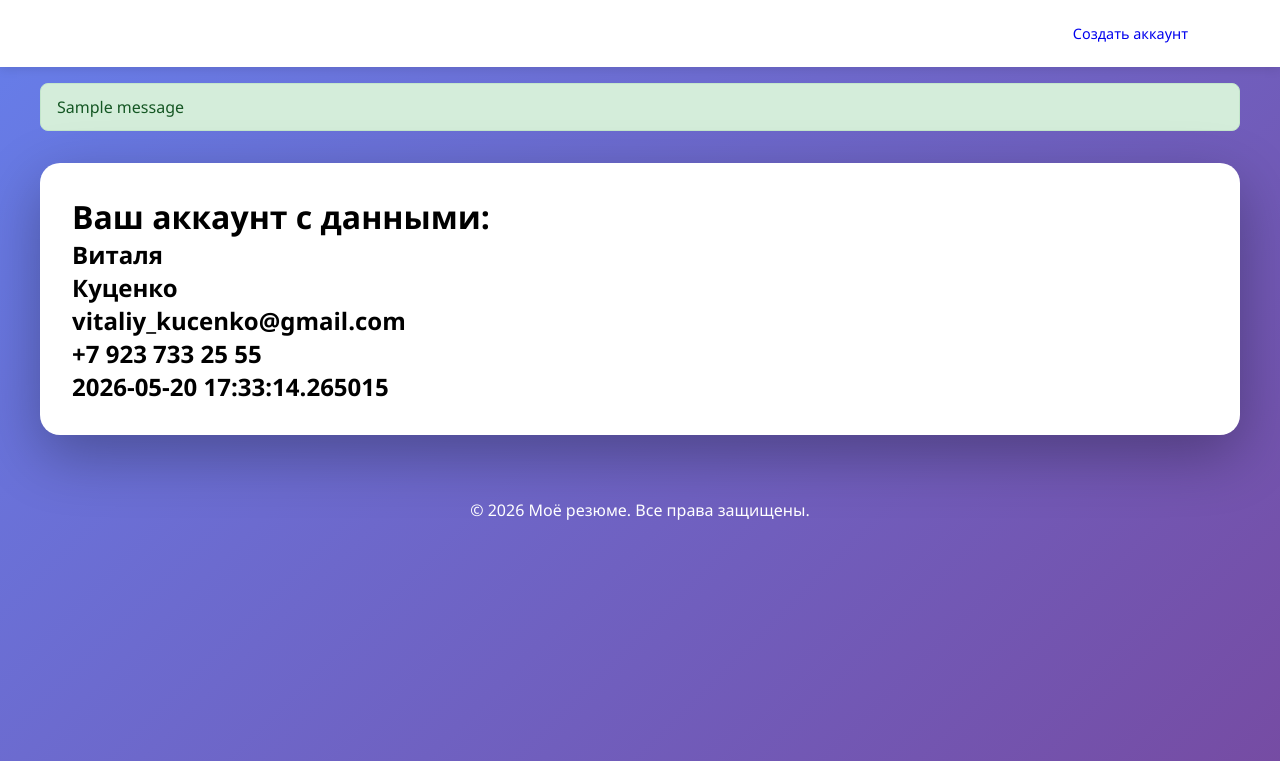
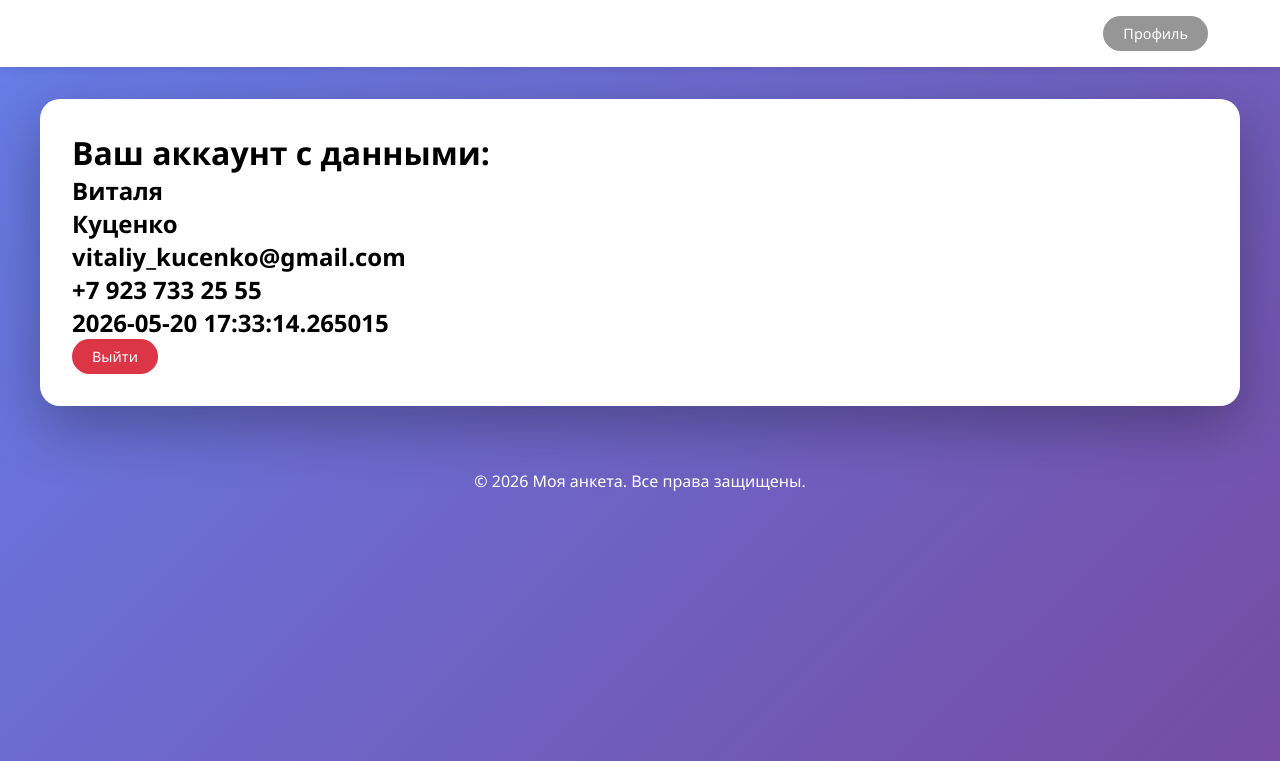
Before and after one commit to SergeyBalatskiy/Flask_Project, a Flask app: page /profile in a window 1280 px wide. Shown: the top 761 px of the page. Run offline with Flask 3, Linux system fonts and the light colour scheme; a user stored in the database is signed in; tables that the repository leaves empty hold one stand-in row (values such as "Sample post"); one stand-in notice (Sample message) is shown.

Commit message:
add better flsk login, flash, remember, smart redirect

```diff
--- a/Desktop/Flask_Site_Project/app/models.py
+++ b/Desktop/Flask_Site_Project/app/models.py
@@ -1,6 +1,6 @@
 # Тут для базы данных что то
 from flask_sqlalchemy import SQLAlchemy
-from datetime import datetime
+from datetime import datetime, timedelta
 from flask import Flask, render_template, url_for
 from flask_login import LoginManager
 from flask_login import UserMixin
@@ -10,10 +10,14 @@ app.config["SQLALCHEMY_DATABASE_URI"] = (
     "sqlite:///C:/Users/OS/Desktop/Flask_Site_Project/app/database/users.db"
 )
 app.config["SECRET_KEY"] = "05a8fe372941bef498a572c53b6aa1df1c8d3e27"
+app.config["SESSION_PERMANENT"] = False
+app.config["REMEMBER_COOKIE_DURATION"] = timedelta(days=2)
 db = SQLAlchemy(app)
 login_manager = LoginManager(app)
 login_manager.init_app(app)
 login_manager.login_view = "authenitication.auth"
+login_manager.login_message = "Авторизируйтесь для доступа к закрытым страницам"
+login_manager.login_message_category = "warning"
 
 
 @login_manager.user_loader
--- a/Desktop/Flask_Site_Project/app/routes/de_auth.py
+++ b/Desktop/Flask_Site_Project/app/routes/de_auth.py
@@ -1,4 +1,4 @@
-from flask import Blueprint, render_template, request, session, redirect, url_for
+from flask import Blueprint, render_template, request, session, redirect, url_for, flash
 from flask_login import (
     LoginManager,
     UserMixin,
@@ -10,9 +10,9 @@ from flask_login import (
 
 de_auth = Blueprint("de_auth", __name__)
 
-
 @de_auth.route("/de_auth")
 @login_required
 def deauth():
     logout_user()
+    flash("Вы вышли из аккаунта", category="success")
     return redirect(url_for("authenitication.auth"))
--- a/Desktop/Flask_Site_Project/app/routes/profile.py
+++ b/Desktop/Flask_Site_Project/app/routes/profile.py
@@ -1,4 +1,4 @@
-from flask import Blueprint, session, redirect, url_for, render_template
+from flask import Blueprint, session, redirect, url_for, render_template, flash
 from app.models import Users
 from flask_login import (
     LoginManager,
@@ -14,6 +14,7 @@ profile = Blueprint("profile", __name__)
 
 @profile.route("/profile")
 @login_required
+
 def profile_of_user():
 
     user_object = current_user
--- /dev/null
+++ b/Desktop/Flask_Site_Project/app/static/css/main.css
@@ -0,0 +1,56 @@
+.btn-danger {
+    padding: 0.5rem 1.25rem;
+    border-radius: 25px;
+    text-decoration: none;
+    font-weight: 500;
+    transition: all 0.3s;
+    border: none;
+    cursor: pointer;
+    font-size: 0.9rem;
+    background: #dc3545;
+    color: white;
+    display: inline-block;
+}
+
+.btn-danger:hover {
+    background: #79030f;
+}
+
+.btn-info {
+    padding: 0.5rem 1.25rem;
+    border-radius: 25px;
+    text-decoration: none;
+    font-weight: 500;
+    transition: all 0.3s;
+    border: none;
+    cursor: pointer;
+    font-size: 0.9rem;
+    background: #969696;
+    color: white;
+    display: inline-block;
+}
+
+.btn-info:hover {
+    background: #474747;
+}
+
+
+.flash {
+    padding: 10px;
+}
+
+.flash.success {
+    border: 1px solid #009a3b;
+    background: #00ff62
+}
+
+.flash.error {
+    border: 1px solid #ef0000;
+    background: #6e0000
+}
+
+.flash.warning {
+    border: 1px solid #ffea00;
+    color: #000000;
+    background: #c4b400
+}
--- a/Desktop/Flask_Site_Project/app/templates/base.html
+++ b/Desktop/Flask_Site_Project/app/templates/base.html
@@ -2,6 +2,7 @@
 <html lang="ru">
 
 <head>
+    <link rel="stylesheet" href="{{ url_for('static', filename='css/main.css') }}">
     <meta charset="UTF-8">
     <meta name="viewport" content="width=device-width, initial-scale=1.0">
     <title>{% block title %}Моё резюме{% endblock %}</title>
@@ -150,17 +151,6 @@
             border: 1px solid #c3e6cb;
         }
 
-        .flash.error {
-            background: #f8d7da;
-            color: #721c24;
-            border: 1px solid #f5c6cb;
-        }
-
-        .flash.warning {
-            background: #fff3cd;
-            color: #856404;
-            border: 1px solid #ffeeba;
-        }
 
         .flash.info {
             background: #d1ecf1;
@@ -203,9 +193,9 @@
             </nav>
 
             <div class="auth-buttons">
-                {% if session.get('user_id') %}
+                {% if current_user.is_authenticated %}
                 <!-- Пользователь авторизован -->
-
+                <a href="{{ url_for('profile.profile_of_user') }}" class="btn btn-info">Профиль</a>
 
                 {% else %}
                 <!-- Пользователь не авторизован -->
@@ -215,14 +205,6 @@
             </div>
         </div>
     </header>
-
-    <!-- Flash сообщения -->
-    <div class="flash-messages">
-        {% for category, message in get_flashed_messages(with_categories=true) %}
-        <div class="flash {{ category }}">{{ message }}</div>
-        {% endfor %}
-    </div>
-
 
     <main class="container">
         {% block body %}
@@ -234,7 +216,7 @@
 
     <!-- Футер -->
     <footer class="footer">
-        <p>© 2026 Моё резюме. Все права защищены.</p>
+        <p>© 2026 Моя анкета. Все права защищены.</p>
     </footer>
 
     {% block extra_js %}{% endblock %}
--- a/Desktop/Flask_Site_Project/app/templates/profile.html
+++ b/Desktop/Flask_Site_Project/app/templates/profile.html
@@ -9,4 +9,6 @@
 <h2>{{user_object.phone}}</h2>
 <h2>{{user_object.date}}</h2>
 
+<a href='{{url_for("de_auth.deauth") }}' class="btn btn-danger">Выйти</a>
+
 {% endblock %}
```
Also changed, not shown: Desktop/Flask_Site_Project/app/routes/auth.py (+9 -3 lines), Desktop/Flask_Site_Project/app/routes/registration.py (+10 -2 lines), Desktop/Flask_Site_Project/app/templates/auth.html (+6 -1 lines).
